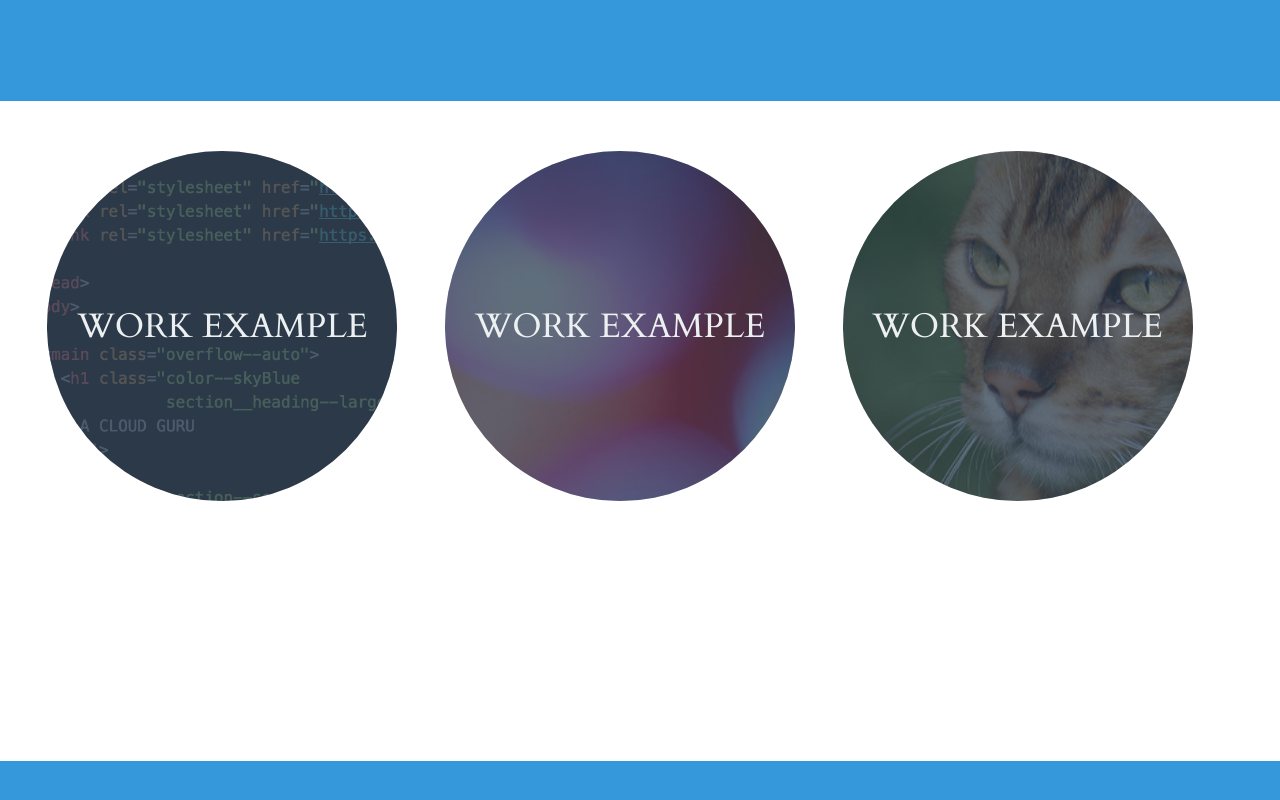
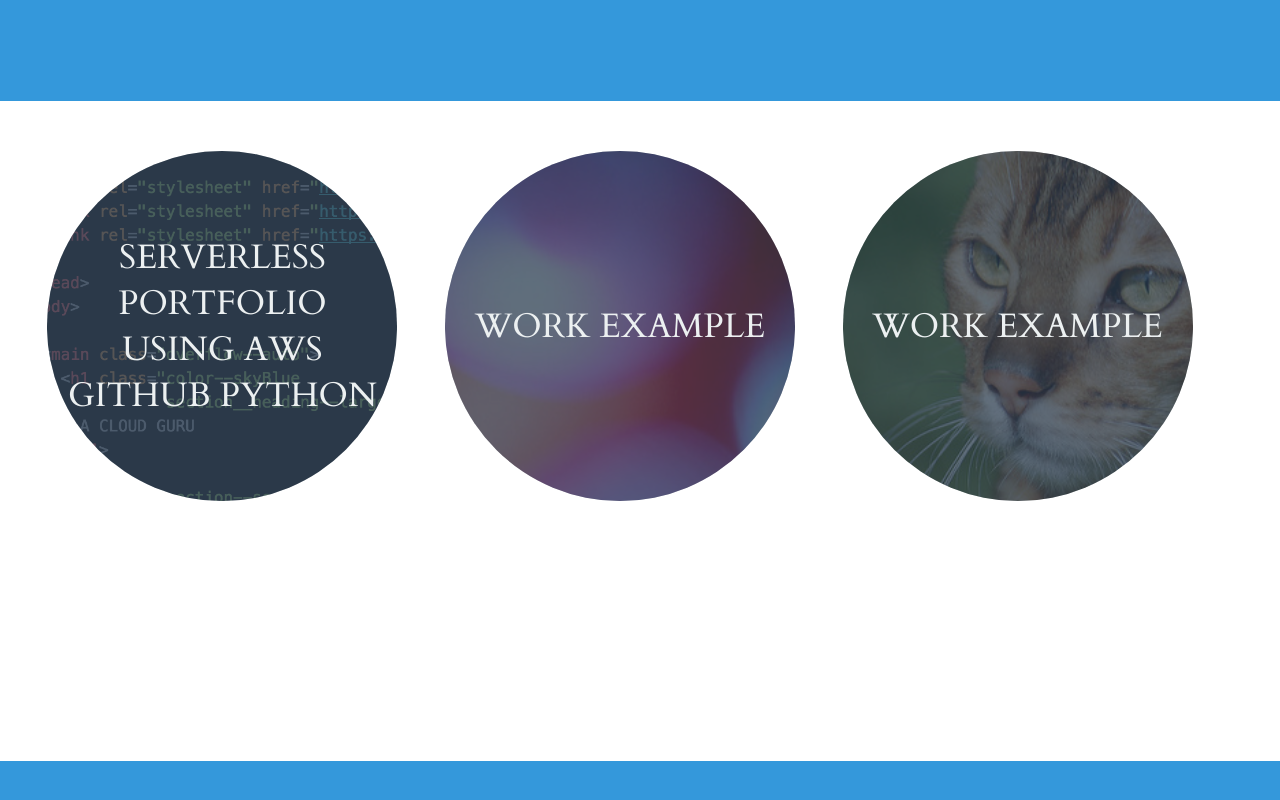
Before and after one commit to anggaw/my-portfolio, a plain HTML site: page index.html in a window 1280 px wide. Shown: the part 687-1487 px from the top of the page. Drawn offline with Linux system fonts and the light colour scheme.

Commit message:
change index html add serverless portfolio

```diff
--- a/index.html
+++ b/index.html
@@ -68,7 +68,7 @@
                src="images/example1.png"/>
           <dl class="color--cloud">
             <dt class="section__exampleTitle section__text--centered">
-              Work Example
+              Serverless Portfolio using AWS github Python
             </dt>
             <dd></dd>
           </dl>
```
